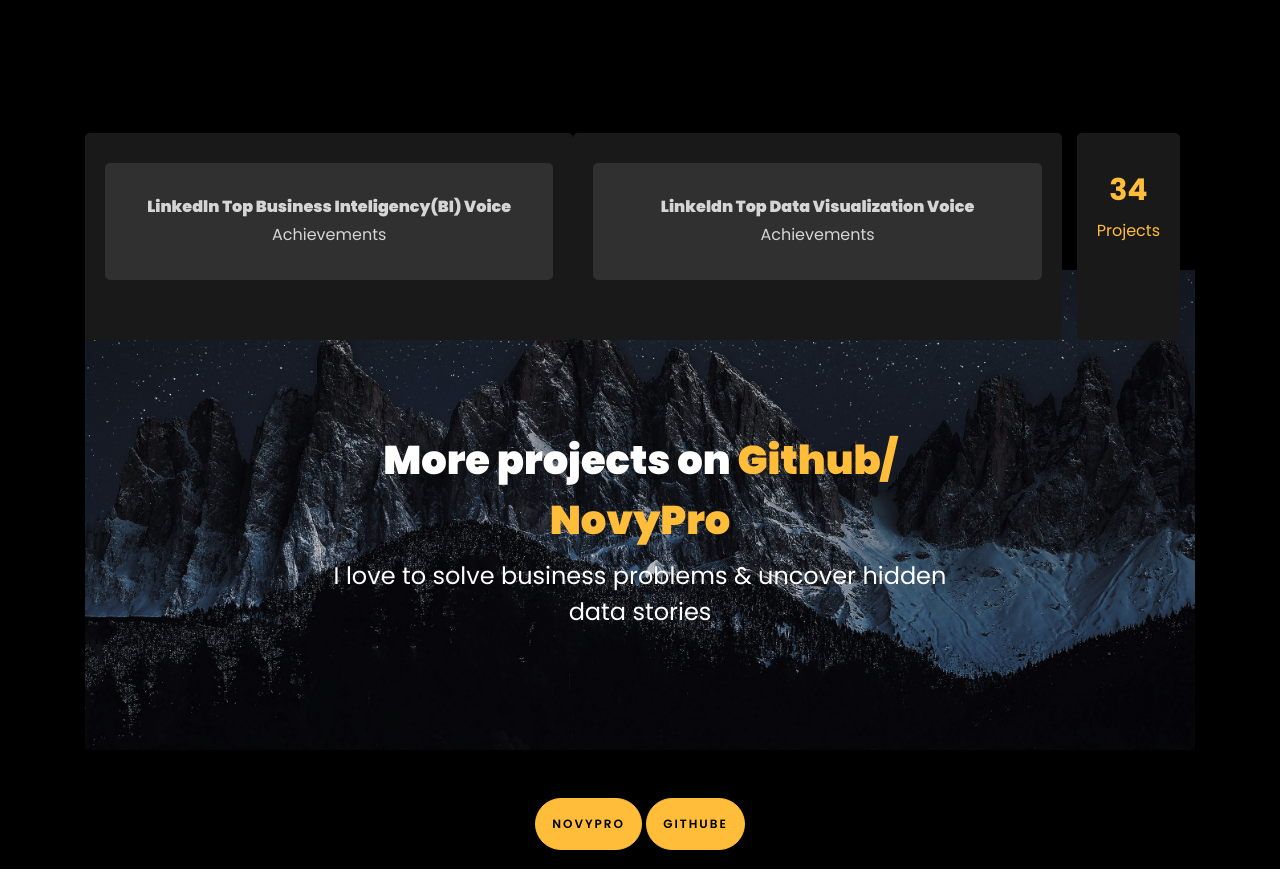
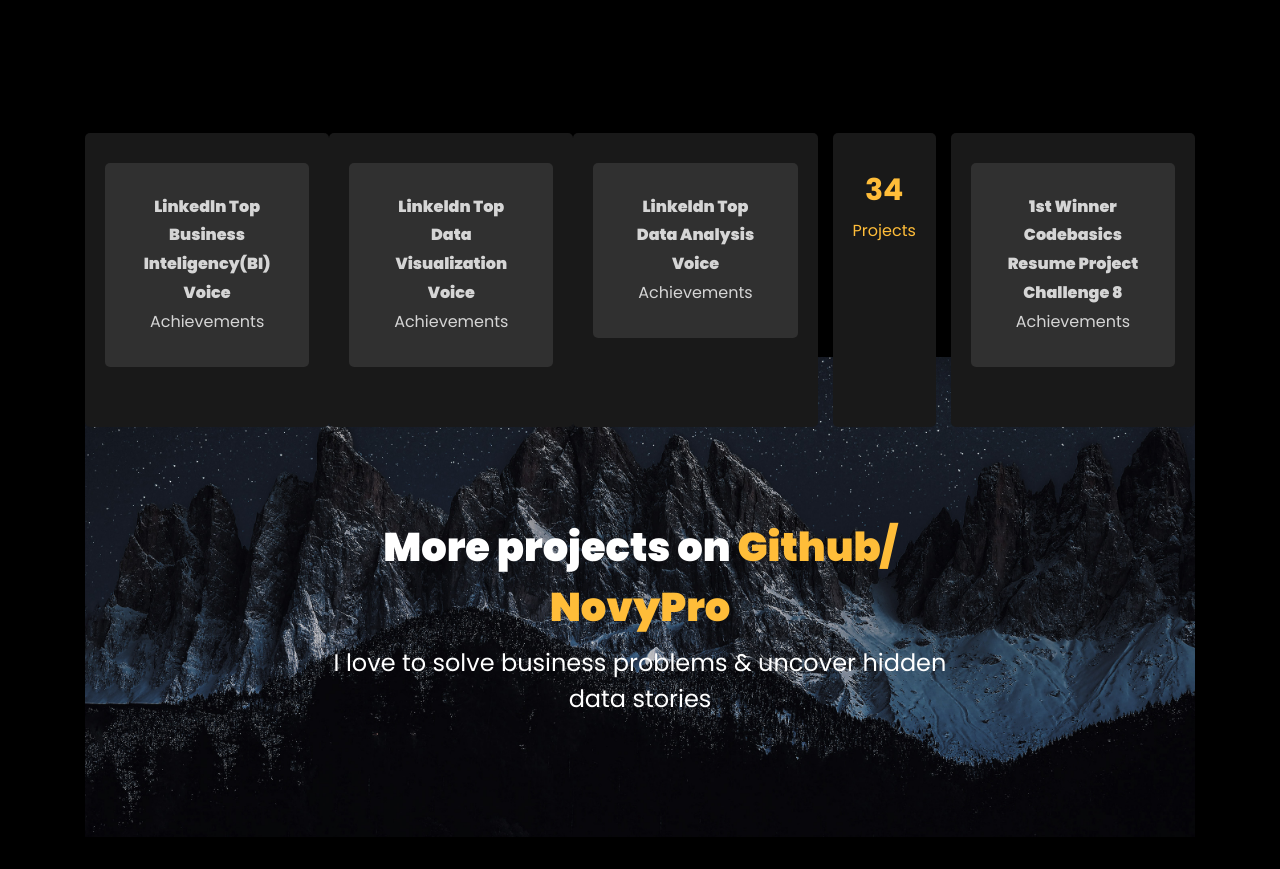
Before and after one commit to user-saddam123/saddam-ansari-portfolio-githube.io, a plain HTML site: page index.html in a window 1280 px wide. Shown: the part 5400-6269 px from the top of the page. Drawn offline with Linux system fonts and the light colour scheme; files whose address does not match are found by name.

Commit message:
index.html

```diff
--- a/index.html
+++ b/index.html
@@ -544,6 +544,18 @@
 
 
 
+		<div class="block-18">
+			<div class="text">
+			  <div class="resume-wrap ftco-animate">
+				  <span class="date">Linkeldn Top Data Analysis Voice</span>
+				  <!-- <h2>Power BI Job Simulation</h2> -->
+			  <span>Achievements</span>
+			</div>
+		  </div>
+		</div>
+
+
+
 
           <div class="col-md d-flex justify-content-center counter-wrap ftco-animate">
             <div class="block-18">
@@ -553,6 +565,26 @@
               </div>
             </div>
           </div>
+
+
+		  <div class="block-18">
+			<div class="text">
+			  <div class="resume-wrap ftco-animate">
+				  <span class="date">1st Winner Codebasics Resume Project Challenge 8</span>
+				  <!-- <h2>Power BI Job Simulation</h2> -->
+			  <span>Achievements</span>
+			</div>
+		  </div>
+		</div>
+
+
+
+
+
+
+
+
+
           <!-- <div class="col-md d-flex justify-content-center counter-wrap ftco-animate">
             <div class="block-18">
               <div class="text">
```
